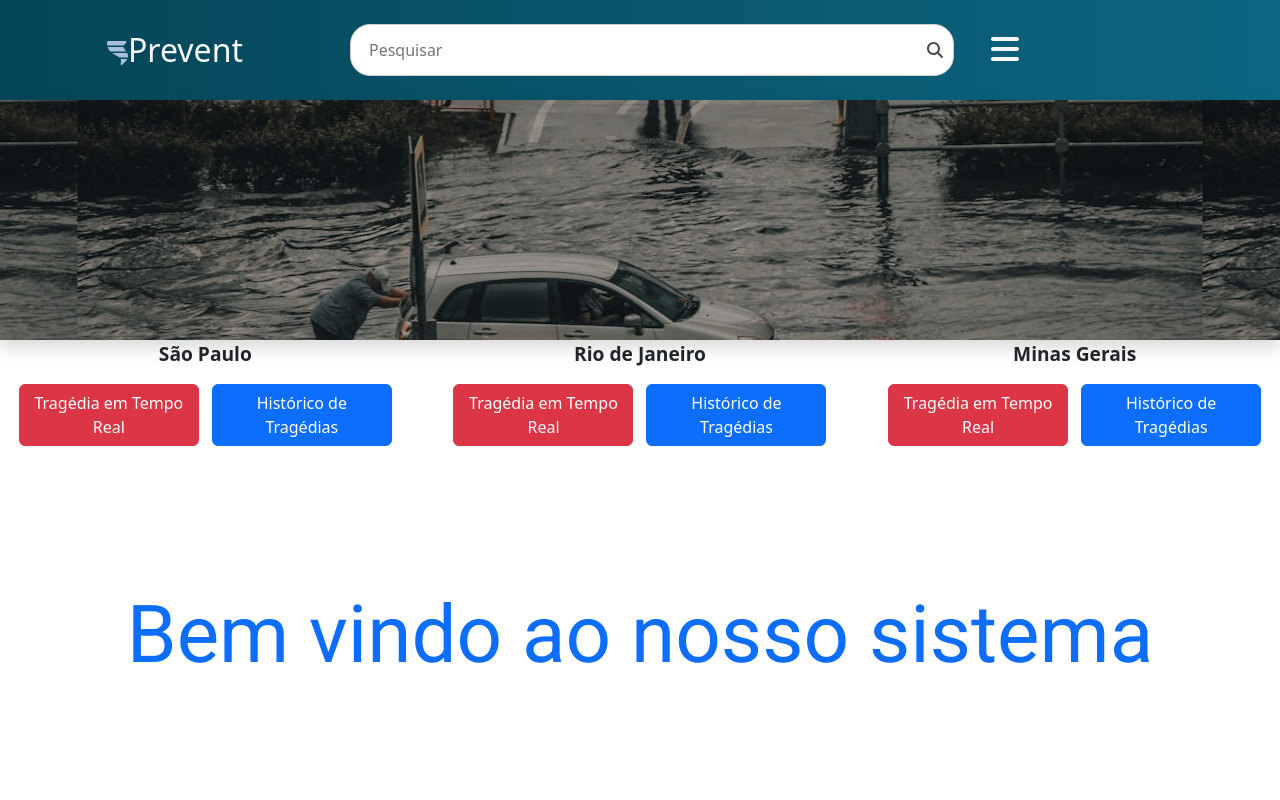
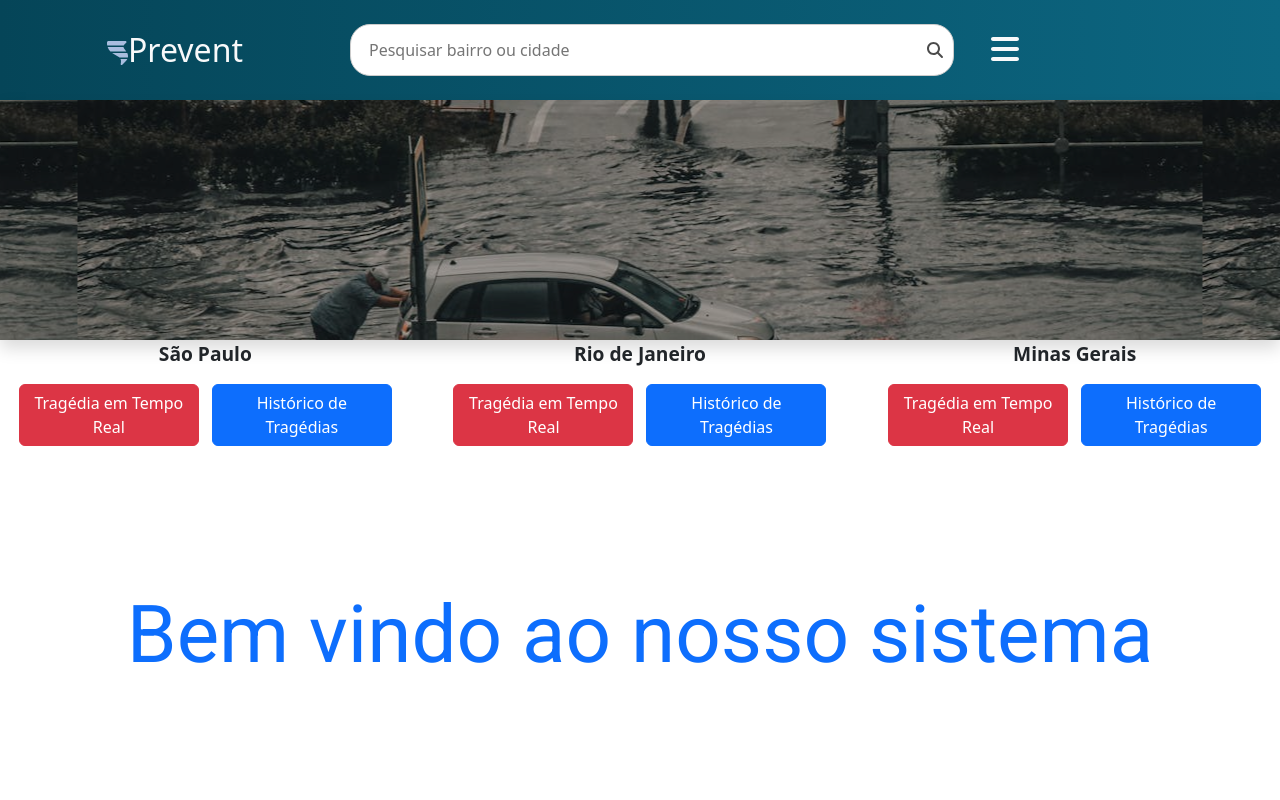
Before and after one commit to CaiqueAzevedo65/Challenge2, a React (Vite) app: page / in a window 1280 px wide. Shown: the top 800 px of the page. Built offline with nearby package versions, Linux system fonts and the light colour scheme.

Commit message:
refactor(Header): mudança no menu em cascata - não aparece mais ao passar o mouse em cima - e na barra da pesquisa - agora está escrito "Pesquisar bairro ou cidade"

```diff
--- a/src/components/Header/header.css
+++ b/src/components/Header/header.css
@@ -33,11 +33,6 @@
     border: none;
 }
 
-.hover-dropdown:hover .dropdown-menu {
-    display: block;
-    margin-top: 10rem;
-}
-
 .custom-dropdown .dropdown-item:hover {
     background-color: #0c6681;
     color: #ffff;
--- a/src/components/Header/index.jsx
+++ b/src/components/Header/index.jsx
@@ -18,13 +18,13 @@ function Header() {
                 </div>
                 <div className="searchspace col-lg-6 d-flex justify-content-center align-items-center">
                     <div className="search ms-4">
-                        <input type="text" id="searchinput" placeholder="Pesquisar" />
+                        <input type="text" id="searchinput" placeholder="Pesquisar bairro ou cidade" />
                         <label htmlFor="searchinput">
                             <FontAwesomeIcon icon={faMagnifyingGlass} />
                         </label>
                     </div>
                 </div>
-                <div className="dropdown hover-dropdown col-lg-3 d-flex align-items-center">
+                <div className="dropdown col-lg-3 d-flex align-items-center">
                     <button className="btn dropdown-toggle-no-caret" type="button" id="menuDropdown" data-bs-toggle="dropdown" aria-expanded="false">
                         <FontAwesomeIcon className="bars text-light" icon={faBars} />
                     </button>
```
